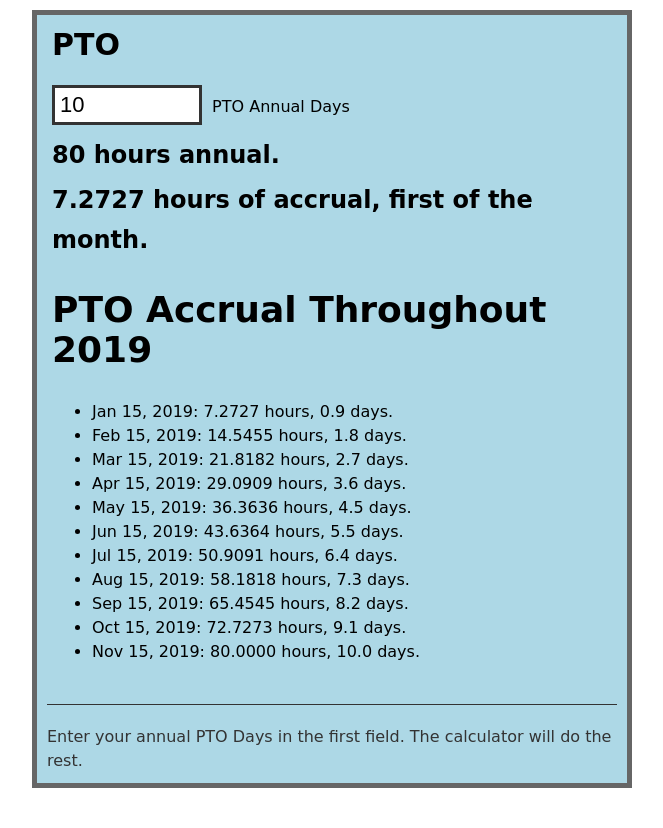
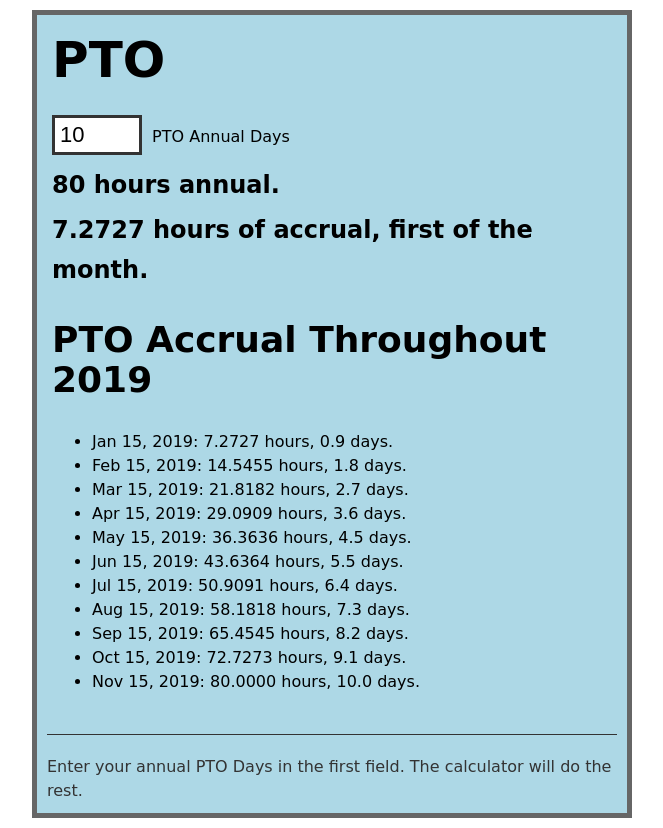
Before and after one commit to cngodles/pto, a plain HTML site: page index.html in a window 1280 px wide. Shown: the whole page, without its empty margins (308-971 px from the left). Before the commit the page ends 800 px from the top, so only its background shows below. Drawn offline with nearby package versions, Linux system fonts and the light colour scheme; a web font is replaced by a local one.

Commit message:
Small edits

```diff
--- a/index.html
+++ b/index.html
@@ -13,8 +13,8 @@
     <style type="text/css">
         body      { font-family: 'Patua One', cursive; box-sizing: border-box; }
         #stage    { width: 100%; min-width:260px; max-width: 600px; margin:10px auto; padding:10px; background-color:lightblue; border:5px solid #666; box-sizing: border-box; }
-        #stage h1 { font-size:30px; line-height:30px; padding:0; margin:5px 0 20px 5px; }
-        input     { font-size:22px; line-height:20px; width:150px; height:40px; border:3px solid #333; margin:5px; padding:5px; box-sizing: border-box; }
+        #stage h1 { font-size:50px; line-height:60px; padding:0; margin:5px 0 20px 5px; }
+        input     { font-size:22px; line-height:20px; width:90px; height:40px; border:3px solid #333; margin:5px; padding:5px; box-sizing: border-box; }
         #result_per, #result_hours   { font-size:24px; line-height:40px; font-weight:700; margin:5px; }
         #result_mtm     { font-size:24px; line-height:40px; font-weight:700; margin:5px; }
         #result_mtm li { font-size:16px; line-height: 24px; font-weight: 500; }
```
